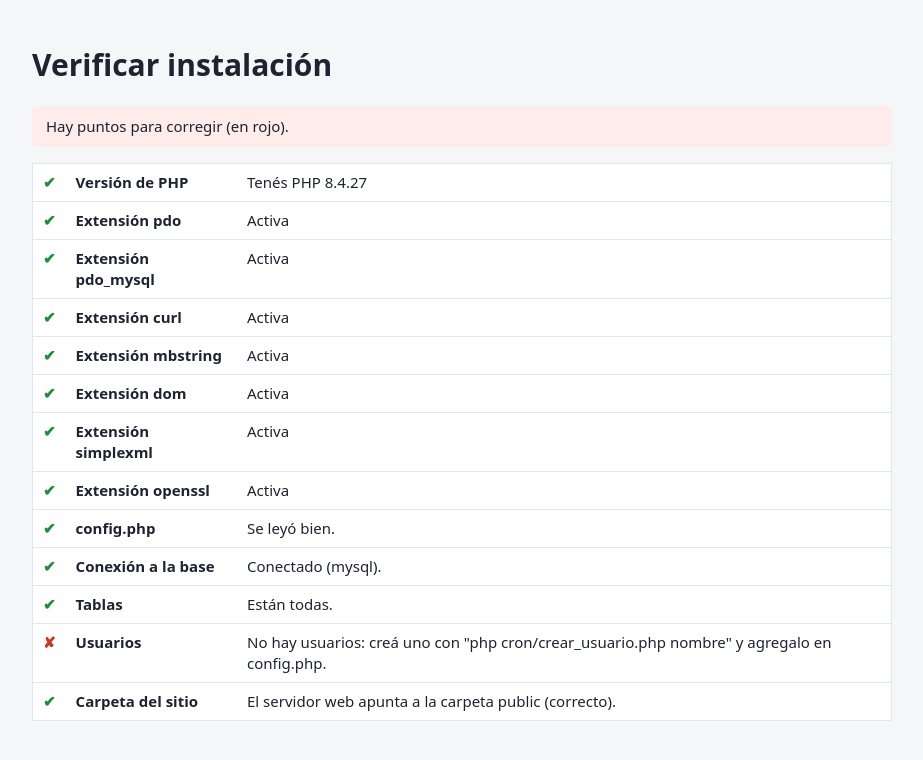
After one commit to marckd-netizen/Puerto, a PHP site: page /verificar.php in a window 1280 px wide. The commit adds this page. Shown: the top 760 px of the page, without its empty margins (178-1101 px from the left). Run offline with PHP 8.4, Linux system fonts and the light colour scheme; tables that the repository leaves empty hold one stand-in row (values such as "Sample post").

Commit message:
Errores de instalación visibles y página verificar.php
- bootstrap: mensaje claro si PHP es anterior a 8.1, si faltan extensiones
  o si falta config.php, en lugar de un HTTP 500 en blanco
- Manejador de errores: muestra el error (con detalle solo en localhost o
  con mostrar_errores) y explica los errores de base de datos
- public/verificar.php (solo localhost, compatible con PHP viejo): revisa
  versión, extensiones, config.php, conexión, tablas y usuarios
- README: sección 'Si algo falla'

Co-Authored-By: Claude Opus 5.5 <noreply@anthropic.com>
Claude-Session: https://claude.ai/code/session_01Ux9hnJpua8uZcq2tnUgEKs

```diff
--- /dev/null
+++ b/public/verificar.php
@@ -0,0 +1,126 @@
+<?php
+/*
+ * Verificación de la instalación. Solo responde desde la misma PC (localhost).
+ *
+ * Está escrito a propósito con sintaxis antigua (array(), sin tipos ni "??") para que
+ * funcione incluso con versiones de PHP que el sitio no soporta y pueda decir qué falta.
+ */
+
+$remota = isset($_SERVER['REMOTE_ADDR']) ? $_SERVER['REMOTE_ADDR'] : '';
+if (!in_array($remota, array('127.0.0.1', '::1'))) {
+    header('HTTP/1.1 403 Forbidden');
+    exit('Esta página solo se puede abrir desde el mismo equipo (localhost).');
+}
+header('Content-Type: text/html; charset=utf-8');
+
+$raiz = dirname(dirname(__FILE__));
+$filas = array();
+function fila(&$filas, $ok, $que, $detalle)
+{
+    $filas[] = array($ok, $que, $detalle);
+}
+
+// 1. Versión de PHP
+$versionOk = version_compare(PHP_VERSION, '8.1.0', '>=');
+fila($filas, $versionOk, 'Versión de PHP', 'Tenés PHP ' . PHP_VERSION . ($versionOk ? '' : '. Hace falta 8.1 o más nuevo (por ejemplo, XAMPP con PHP 8.2).'));
+
+// 2. Extensiones
+$extensiones = array('pdo', 'pdo_mysql', 'curl', 'mbstring', 'dom', 'simplexml', 'openssl');
+foreach ($extensiones as $ext) {
+    $ok = extension_loaded($ext);
+    fila($filas, $ok, 'Extensión ' . $ext, $ok ? 'Activa' : 'No está activa: en php.ini quitá el ";" de la línea "extension=' . $ext . '" y reiniciá Apache.');
+}
+
+// 3. config.php
+$archivoConfig = getenv('PUERTO_CONFIG') ? getenv('PUERTO_CONFIG') : $raiz . DIRECTORY_SEPARATOR . 'config.php';
+$cfg = null;
+if (!is_file($archivoConfig)) {
+    fila($filas, false, 'config.php', 'No existe ' . $archivoConfig . '. Copiá config.example.php con ese nombre y completalo.');
+} elseif (!$versionOk) {
+    fila($filas, false, 'config.php', 'Existe, pero no se revisa hasta tener PHP 8.1 o más nuevo.');
+} else {
+    $cfg = include $archivoConfig;
+    fila($filas, is_array($cfg), 'config.php', is_array($cfg) ? 'Se leyó bien.' : 'No devuelve la configuración: revisá que termine con "];".');
+}
+
+// 4. Base de datos
+if (is_array($cfg) && isset($cfg['db'])) {
+    $db = $cfg['db'];
+    $driver = isset($db['driver']) ? $db['driver'] : 'mysql';
+    try {
+        if ($driver === 'sqlite') {
+            $pdo = new PDO('sqlite:' . $db['sqlite_path']);
+        } else {
+            $puerto = isset($db['port']) ? $db['port'] : 3306;
+            $pdo = new PDO('mysql:host=' . $db['host'] . ';port=' . $puerto . ';dbname=' . $db['database'] . ';charset=utf8mb4', $db['user'], $db['password']);
+        }
+        $pdo->setAttribute(PDO::ATTR_ERRMODE, PDO::ERRMODE_EXCEPTION);
+        fila($filas, true, 'Conexión a la base', 'Conectado (' . $driver . ').');
+
+        $faltanTablas = array();
+        foreach (array('escalas', 'cambios', 'lecturas', 'clientes', 'contenedores', 'manifiestos') as $tabla) {
+            try {
+                $pdo->query('SELECT 1 FROM ' . $tabla . ' LIMIT 1');
+            } catch (Exception $e) {
+                $faltanTablas[] = $tabla;
+            }
+        }
+        fila($filas, !$faltanTablas, 'Tablas', $faltanTablas
+            ? 'Faltan: ' . implode(', ', $faltanTablas) . '. Cargá sql/schema.mysql.sql (por ejemplo desde phpMyAdmin → Importar).'
+            : 'Están todas.');
+    } catch (Exception $e) {
+        fila($filas, false, 'Conexión a la base', $e->getMessage() . ' — Revisá servidor, nombre de la base, usuario y clave en config.php, y que MySQL esté iniciado.');
+    }
+}
+
+// 5. Usuarios para entrar
+if (is_array($cfg)) {
+    $hayUsuarios = !empty($cfg['usuarios']) || (isset($cfg['requiere_login']) && !$cfg['requiere_login']);
+    fila($filas, $hayUsuarios, 'Usuarios', $hayUsuarios
+        ? 'Hay ' . count(isset($cfg['usuarios']) ? $cfg['usuarios'] : array()) . ' usuario(s).'
+        : 'No hay usuarios: creá uno con "php cron/crear_usuario.php nombre" y agregalo en config.php.');
+}
+
+// 6. Carpeta pública
+$publica = basename(dirname(__FILE__)) === 'public';
+fila($filas, $publica, 'Carpeta del sitio', $publica
+    ? 'El servidor web apunta a la carpeta public (correcto).'
+    : 'Este archivo no está en la carpeta public.');
+
+$todoOk = true;
+foreach ($filas as $f) {
+    $todoOk = $todoOk && $f[0];
+}
+?><!doctype html>
+<html lang="es">
+<head>
+<meta charset="utf-8">
+<meta name="viewport" content="width=device-width, initial-scale=1">
+<title>Verificar instalación</title>
+<style>
+    body { font: 15px/1.4 system-ui, -apple-system, "Segoe UI", sans-serif; background: #f5f6f8; color: #1d2330; margin: 0; padding: 24px 16px; }
+    main { max-width: 860px; margin: 0 auto; }
+    table { border-collapse: collapse; width: 100%; background: #fff; border: 1px solid #e3e6ec; }
+    td { padding: 8px 10px; border-bottom: 1px solid #e3e6ec; vertical-align: top; }
+    .ok { color: #1e8e3e; font-weight: 600; } .mal { color: #c0392b; font-weight: 600; }
+    .resumen { padding: 10px 14px; border-radius: 6px; margin-bottom: 16px; }
+</style>
+</head>
+<body>
+<main>
+<h1>Verificar instalación</h1>
+<p class="resumen" style="background:<?php echo $todoOk ? '#e6f4ea' : '#fdecea'; ?>">
+    <?php echo $todoOk ? 'Todo en orden. <a href="index.php">Ir al sitio</a>.' : 'Hay puntos para corregir (en rojo).'; ?>
+</p>
+<table>
+<?php foreach ($filas as $f): ?>
+    <tr>
+        <td class="<?php echo $f[0] ? 'ok' : 'mal'; ?>"><?php echo $f[0] ? '✔' : '✘'; ?></td>
+        <td><strong><?php echo htmlspecialchars($f[1], ENT_QUOTES, 'UTF-8'); ?></strong></td>
+        <td><?php echo htmlspecialchars($f[2], ENT_QUOTES, 'UTF-8'); ?></td>
+    </tr>
+<?php endforeach; ?>
+</table>
+</main>
+</body>
+</html>
```
Also changed, not shown: src/bootstrap.php (+62 -2 lines), README.md.
